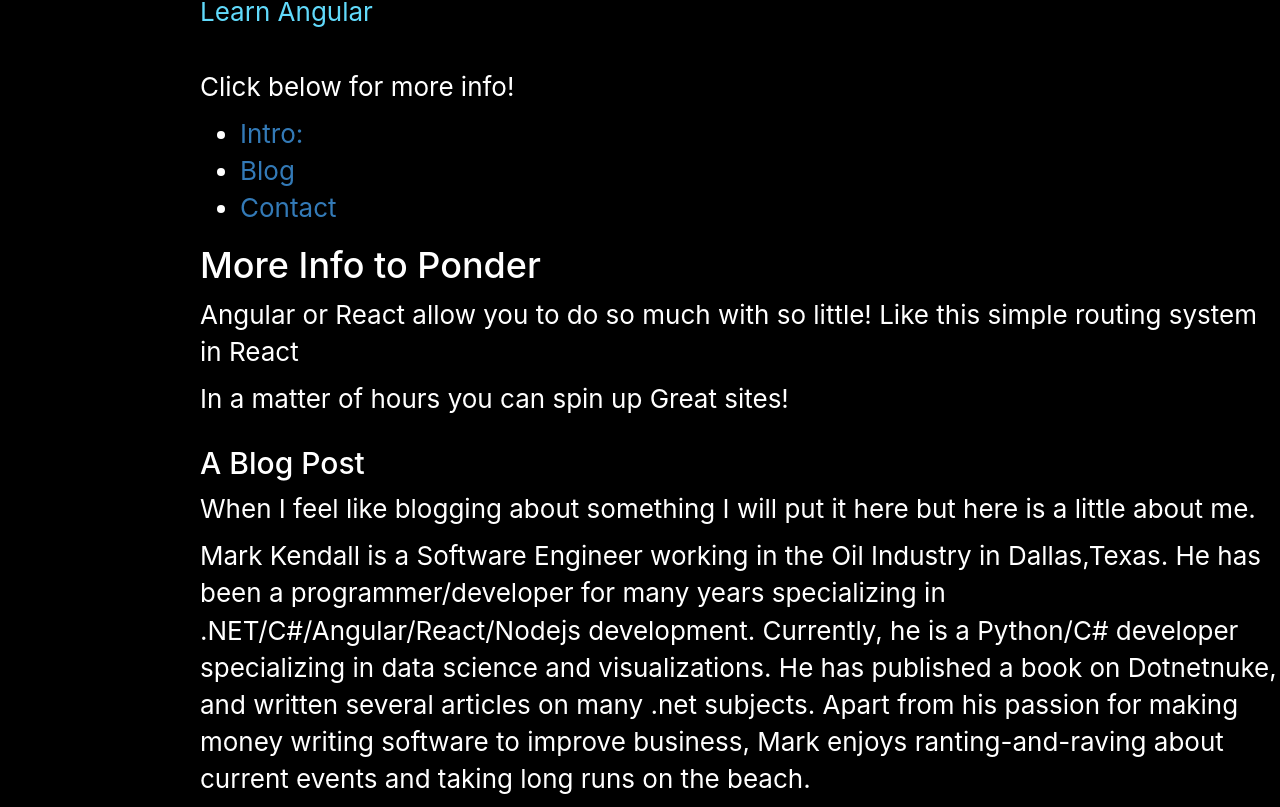
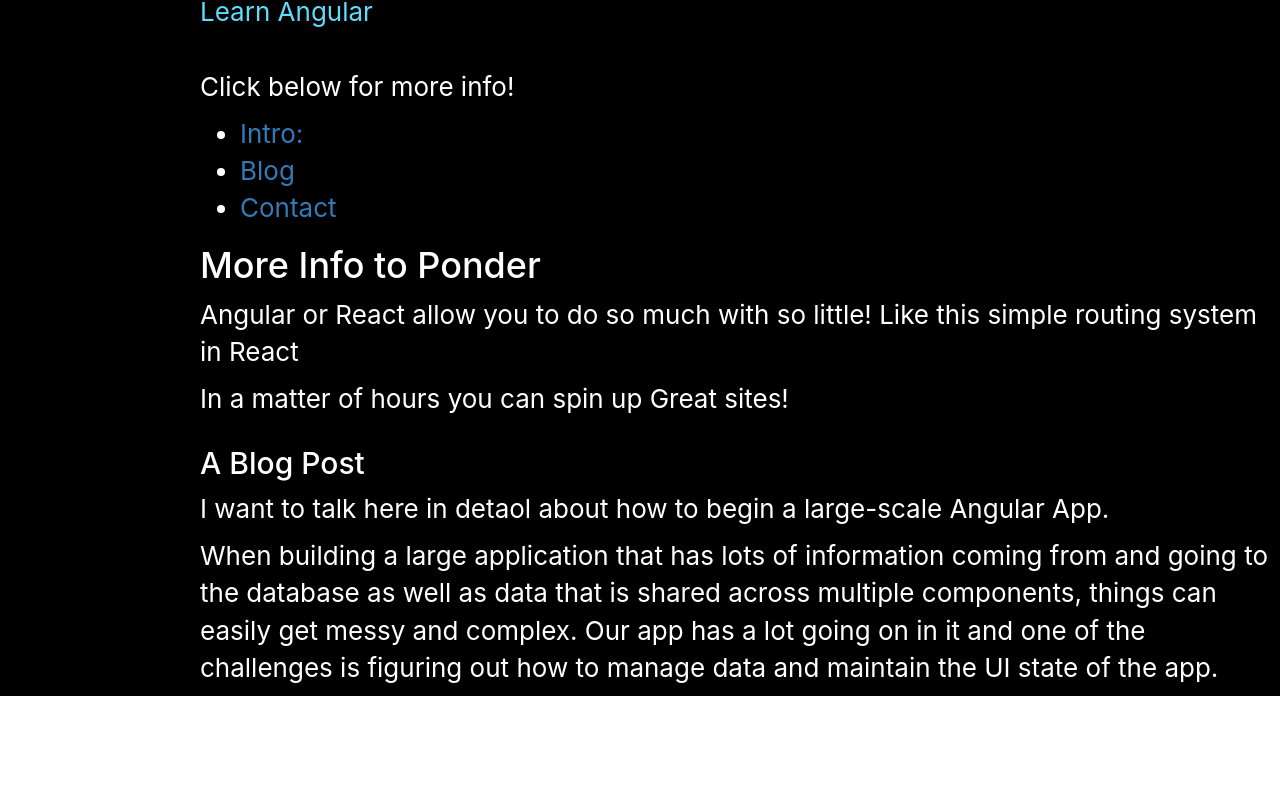
Before and after one commit to kendallmark3/introduction, a React (Create React App) app: page / in a window 1280 px wide. Shown: the part 577-1384 px from the top of the page. After the commit the page ends 1273 px from the top, so only its background shows below. Built offline with nearby package versions, Linux system fonts and the light colour scheme.

Commit message:
somechange

```diff
--- a/src/App.js
+++ b/src/App.js
@@ -136,14 +136,13 @@
         <div>
           <h2>A Blog Post</h2>
           <p>
-          When I feel like blogging about something I will put it here but here is a little about me.
+          I want to talk here in detaol about how to begin a large-scale Angular App.
           </p>
-         <p>Mark Kendall is a Software Engineer working in the Oil Industry in Dallas,Texas. He has been a programmer/developer
-            for many years specializing in .NET/C#/Angular/React/Nodejs development. Currently, he is a
-            Python/C# developer specializing in data science and visualizations.
-            He has published a book on Dotnetnuke, and written several articles on many .net subjects.
-            Apart from his passion for making money writing software to improve business,
-            Mark enjoys ranting-and-raving about current events and taking long runs on the beach.</p>
+         <p>When building a large application that has lots of information coming
+           from and going to the database as well as data that is shared across
+           multiple components, things can easily get messy and complex.
+           Our app has a lot going on in it and one of the challenges is figuring
+           out how to manage data and maintain the UI state of the app.</p>
         </div>
       );
     }
```
